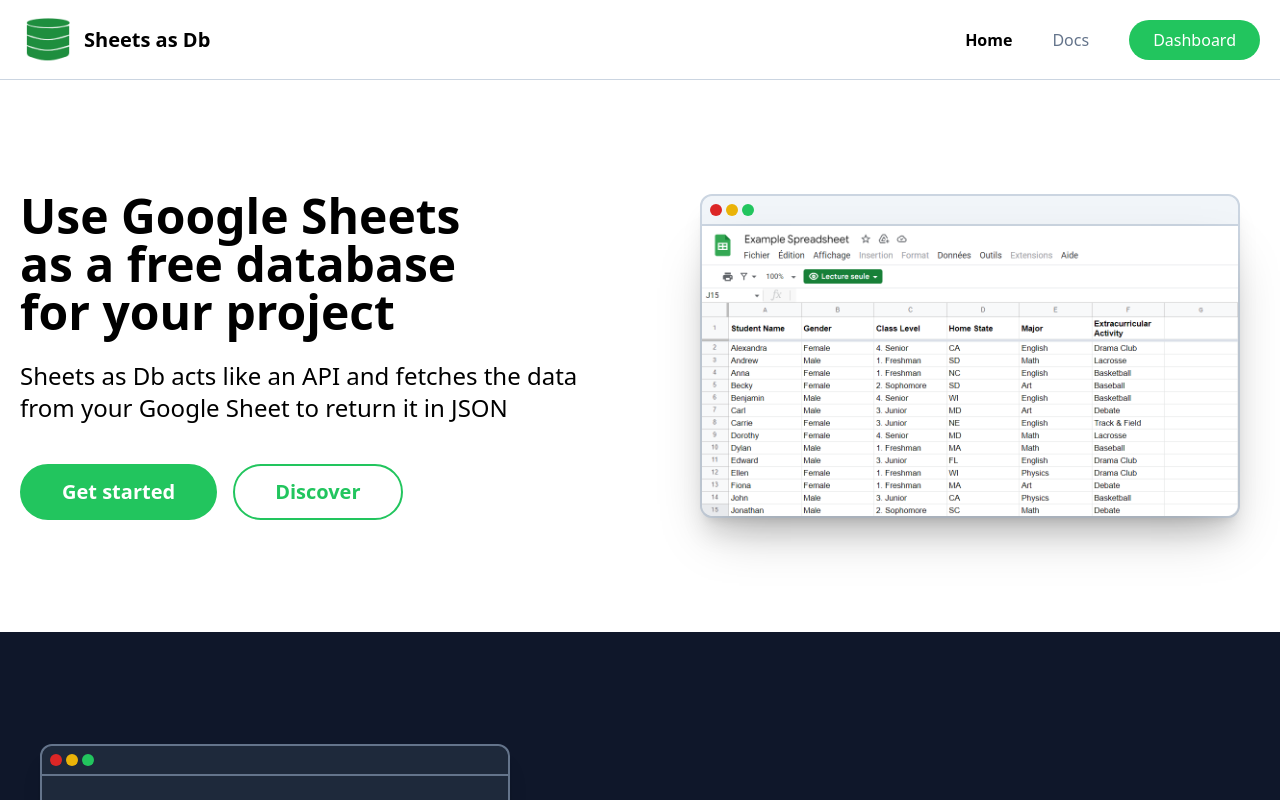
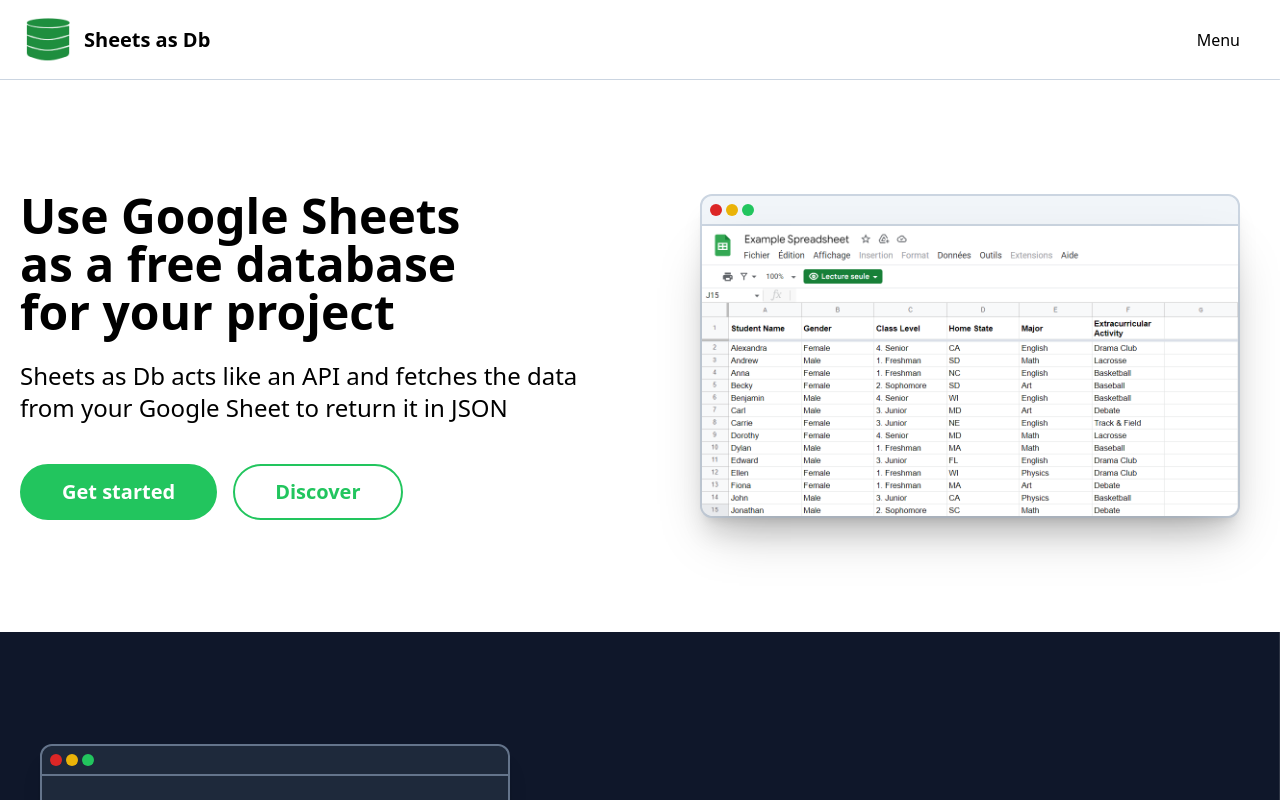
Before and after one commit to bengaudry/sheetsasdb, a React (Vite) app: page /home in a window 1280 px wide. Shown: the top 800 px of the page. Built offline with nearby package versions, Linux system fonts and the light colour scheme.

Commit message:
Added responsive menu on mobile

```diff
--- a/src/components/Navbar/Navbar.tsx
+++ b/src/components/Navbar/Navbar.tsx
@@ -1,23 +1,30 @@
 import { Link, NavLink } from "react-router-dom";
+import { useState } from "react";
 import ResponsiveContainer from "../Layout/ResponsiveContainer";
 
 export default function Navbar() {
+  const [navOpened, setNavOpened] = useState(false);
+
   return (
-    <header className="fixed bg-white/75 backdrop-blur-lg w-screen top-0 left-0 h-20 flex items-center border-b border-slate-300 z-50">
+    <header className="fixed bg-white/75 backdrop-blur-lg w-screen top-0 left-0 h-20 flex items-center border-b border-slate-300 z-40">
       <ResponsiveContainer>
         <div className="justify-between flex flex-row items-center">
           <Link className="flex flex-row items-center gap-2" to="/">
             <img src="/icon120.png" className="w-14" />
             <h3 className="font-semibold text-xl">Sheets as Db</h3>
           </Link>
-          <nav className="hidden lg:block">
-            <ul className="flex flex-row items-center w-max gap-10">
+          <nav
+            className={`${
+              navOpened ? "flex lg:block translate-x-0 shadow-2xl drop-shadow-2xl " : "translate-x-full shadow-none drop-shadow-none"
+            } fixed z-50 bg-white right-0 h-screen top-0 p-10 justify-center transition-all duration-300`}
+          >
+            <ul className="flex flex-col lg:flex-row items-center w-max gap-10">
               <li>
                 <NavLink
                   className={({ isActive }) =>
                     isActive
-                      ? "active-nav-item text-black font-semibold"
-                      : "text-slate-500"
+                      ? "text-black font-semibold"
+                      : "text-slate-500 hover:text-black"
                   }
                   to="/home"
                 >
@@ -28,8 +35,8 @@
                 <NavLink
                   className={({ isActive }) =>
                     isActive
-                      ? "active-nav-item text-black font-semibold"
-                      : "text-slate-500"
+                      ? "text-black font-semibold"
+                      : "text-slate-500 hover:text-black"
                   }
                   to="/docs"
                 >
@@ -53,6 +60,14 @@
               </li>
             </ul>
           </nav>
+          <button
+            onClick={() => {
+              setNavOpened(!navOpened);
+            }}
+            className="fixed right-10 block z-50"
+          >
+            {navOpened ? "Close" : "Menu"}
+          </button>
         </div>
       </ResponsiveContainer>
     </header>
--- a/src/pages/Home.tsx
+++ b/src/pages/Home.tsx
@@ -38,10 +38,10 @@
             Sheet to return it in JSON
           </p>
           <ButtonWrapper className="mt-10">
-            <CtaPrimary to="/docs">Get started</CtaPrimary>
+            <CtaPrimary to="/docs" className="text-lg lg:text-xl">Get started</CtaPrimary>
             <a
               href="/home#why"
-              className="font-semibold w-max flex flex-row items-center text-xl border-2 border-green-500 bg-transparent text-green-500 transition-colors duration-300 hover:bg-green-500 hover:text-white px-10 py-3 rounded-full"
+              className="font-semibold w-max flex flex-row items-center text-lg lg:text-xl border-2 border-green-500 bg-transparent text-green-500 transition-colors duration-300 hover:bg-green-500 hover:text-white px-10 py-3 rounded-full"
             >
               Discover
             </a>
```
